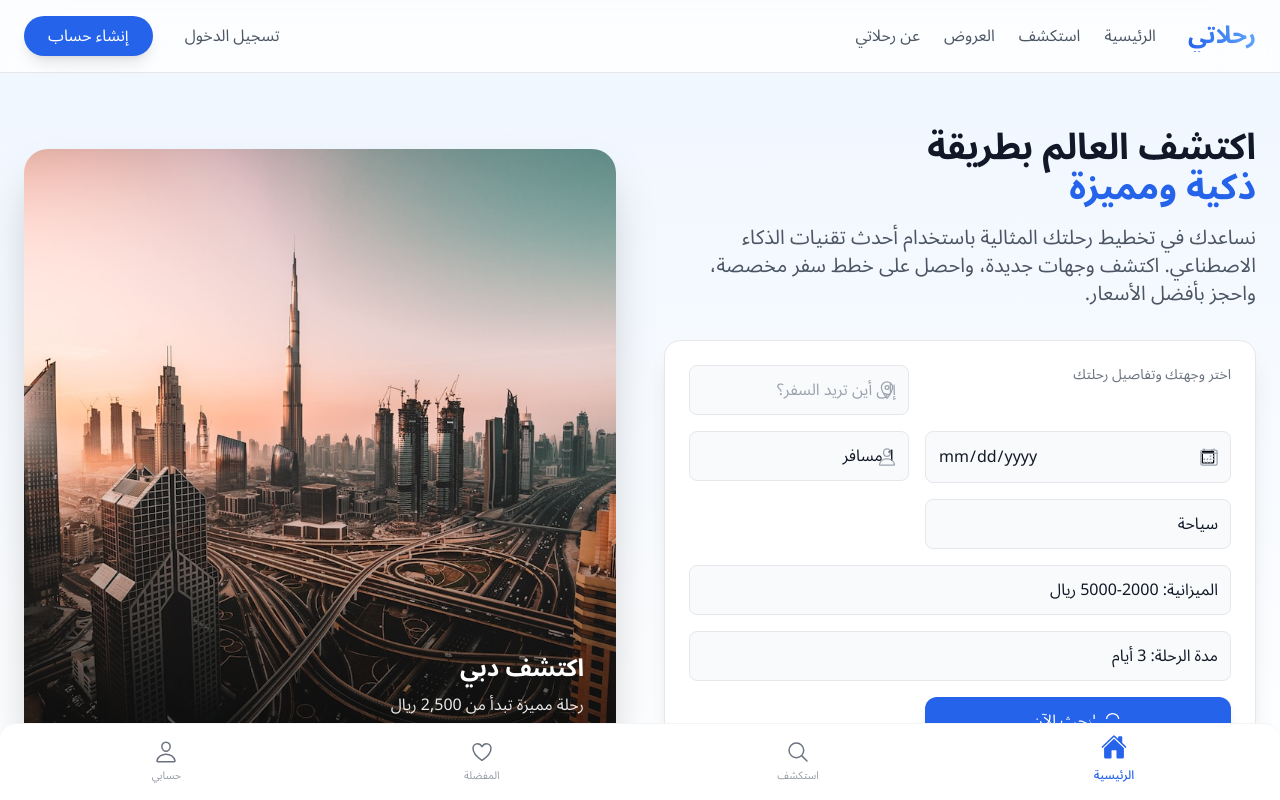
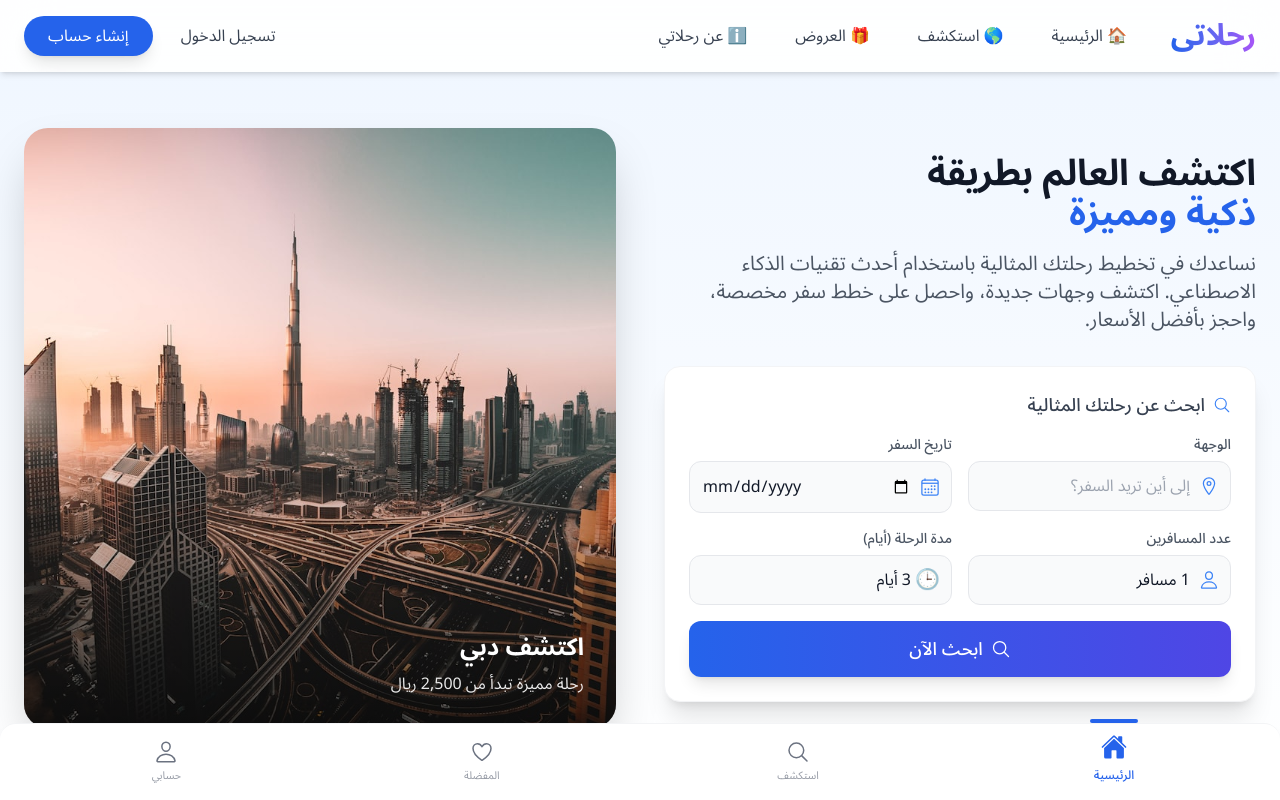
Before and after one commit to Abdualzizsm/trafl, a Next.js app: page / in a window 1280 px wide. Shown: the top 800 px of the page. Built offline with nearby package versions, Linux system fonts and the light colour scheme.

Commit message:
تحسين تصميم الصفحة الرئيسية للكمبيوتر المكتبي

```diff
--- a/src/components/desktop/DesktopHome2.tsx
+++ b/src/components/desktop/DesktopHome2.tsx
@@ -52,48 +52,55 @@ export default function DesktopHome2() {
     }
   };
   return (
-    <main className="min-h-screen bg-gray-50 dark:bg-gray-900">
+    <main className="min-h-screen bg-gradient-to-b from-blue-50 to-white dark:from-gray-900 dark:to-gray-800">
       {/* Navigation */}
-      <nav className="fixed top-0 left-0 right-0 z-50 bg-white/80 dark:bg-gray-800/80 backdrop-blur-xl border-b border-gray-200 dark:border-gray-700">
-        <div className="container mx-auto px-4 sm:px-6 py-3 sm:py-4">
+      <nav className="fixed top-0 left-0 right-0 z-50 bg-white/90 dark:bg-gray-800/90 backdrop-blur-xl shadow-md">
+        <div className="container mx-auto px-4 sm:px-6 py-4">
           <div className="flex items-center justify-between">
             <div className="flex items-center space-x-8 rtl:space-x-reverse">
-              <motion.h1
-                initial={{ opacity: 0, y: -20 }}
-                animate={{ opacity: 1, y: 0 }}
-                className="text-2xl font-bold bg-gradient-to-r from-blue-600 to-blue-400 text-transparent bg-clip-text"
+              <motion.div
+                initial={{ opacity: 0, scale: 0.8 }}
+                animate={{ opacity: 1, scale: 1 }}
+                transition={{ type: "spring", stiffness: 300 }}
               >
+                <h1 className="text-3xl font-bold bg-gradient-to-r from-blue-600 via-indigo-500 to-purple-500 text-transparent bg-clip-text">
                   رحلاتي
-              </motion.h1>
+                </h1>
+              </motion.div>
               <div className="hidden md:flex items-center space-x-6 rtl:space-x-reverse">
                 {[
-                  { href: '/', label: 'الرئيسية' },
-                  { href: '/explore', label: 'استكشف' },
-                  { href: '/offers', label: 'العروض' },
-                  { href: '/about', label: 'عن رحلاتي' }
+                  { href: '/', label: 'الرئيسية', icon: '🏠' },
+                  { href: '/explore', label: 'استكشف', icon: '🌎' },
+                  { href: '/offers', label: 'العروض', icon: '🎁' },
+                  { href: '/about', label: 'عن رحلاتي', icon: 'ℹ️' }
                 ].map((link, index) => (
                   <motion.div
                     key={link.href}
                     initial={{ opacity: 0, y: -20 }}
                     animate={{ opacity: 1, y: 0 }}
-                    transition={{ delay: index * 0.1 }}
+                    transition={{ delay: index * 0.1, type: "spring" }}
+                    whileHover={{ scale: 1.05 }}
+                    whileTap={{ scale: 0.95 }}
                   >
                     <Link
                       href={link.href}
-                      className="text-gray-600 dark:text-gray-300 hover:text-blue-600 dark:hover:text-blue-400 transition-colors"
+                      className="flex items-center gap-1 px-3 py-2 rounded-full text-gray-700 dark:text-gray-200 hover:bg-blue-50 dark:hover:bg-blue-900/30 hover:text-blue-600 dark:hover:text-blue-400 transition-all"
                     >
-                      {link.label}
+                      <span>{link.icon}</span>
+                      <span>{link.label}</span>
                     </Link>
                   </motion.div>
                 ))}
               </div>
             </div>
-            <div className="flex items-center space-x-4 rtl:space-x-reverse">
+            <div className="flex items-center gap-3">
               <motion.button
                 initial={{ opacity: 0, y: -20 }}
                 animate={{ opacity: 1, y: 0 }}
                 transition={{ delay: 0.4 }}
-                className="px-4 py-2 text-gray-600 dark:text-gray-300 hover:text-blue-600 dark:hover:text-blue-400 transition-colors"
+                whileHover={{ scale: 1.05 }}
+                whileTap={{ scale: 0.95 }}
+                className="px-4 py-2 rounded-full text-gray-700 dark:text-gray-200 hover:bg-blue-50 dark:hover:bg-blue-900/30 transition-all"
               >
                 تسجيل الدخول
               </motion.button>
@@ -101,6 +108,8 @@ export default function DesktopHome2() {
                 initial={{ opacity: 0, y: -20 }}
                 animate={{ opacity: 1, y: 0 }}
                 transition={{ delay: 0.5 }}
+                whileHover={{ scale: 1.05 }}
+                whileTap={{ scale: 0.95 }}
                 className="px-6 py-2 bg-blue-600 text-white rounded-full hover:bg-blue-700 transition-colors shadow-lg hover:shadow-xl"
               >
                 إنشاء حساب
@@ -136,40 +145,55 @@ export default function DesktopHome2() {
                 initial={{ y: 20, opacity: 0 }}
                 animate={{ y: 0, opacity: 1 }}
                 transition={{ delay: 0.2 }}
-                className="bg-white dark:bg-gray-800 rounded-2xl shadow-xl p-4 sm:p-6 border border-gray-200 dark:border-gray-700"
+                className="bg-white dark:bg-gray-800 rounded-2xl shadow-xl p-6 border border-gray-100 dark:border-gray-700"
               >
-                <div className="grid grid-cols-1 gap-3 sm:gap-4">
-                  <div className="text-sm text-gray-500 dark:text-gray-400 mb-1">اختر وجهتك وتفاصيل رحلتك</div>
+                <div className="space-y-4">
+                  <div className="text-lg font-medium text-gray-700 dark:text-gray-200 mb-2 flex items-center gap-2">
+                    <IoSearchOutline className="text-blue-500" />
+                    ابحث عن رحلتك المثالية
+                  </div>
+
+                  <div className="grid grid-cols-1 md:grid-cols-2 gap-4">
+                    <div className="relative group">
+                      <label className="block text-sm font-medium text-gray-600 dark:text-gray-300 mb-1.5">الوجهة</label>
                       <div className="relative">
-                    <IoLocationOutline className="absolute right-3 top-1/2 -translate-y-1/2 text-gray-400 text-xl" />
+                        <IoLocationOutline className="absolute right-3 top-1/2 -translate-y-1/2 text-blue-500 group-hover:text-blue-600 transition-colors text-xl" />
                         <input
                           type="text"
                           dir="rtl"
                           value={searchParams.destination}
                           onChange={(e) => setSearchParams({ ...searchParams, destination: e.target.value })}
-                      className="w-full bg-gray-50 dark:bg-gray-700 rounded-lg p-2.5 sm:p-3 pr-10 text-gray-900 dark:text-white placeholder-gray-400 focus:ring-2 focus:ring-blue-500 border border-gray-200 dark:border-gray-600"
+                          className="w-full bg-gray-50 dark:bg-gray-700/70 rounded-xl p-3 pr-10 text-gray-900 dark:text-white placeholder-gray-400 focus:ring-2 focus:ring-blue-500 border border-gray-200 dark:border-gray-600 transition-all focus:border-blue-500"
                           placeholder="إلى أين تريد السفر؟"
                         />
                       </div>
+                    </div>
 
+                    <div className="relative group">
+                      <label className="block text-sm font-medium text-gray-600 dark:text-gray-300 mb-1.5">تاريخ السفر</label>
                       <div className="relative">
-                    <IoCalendarOutline className="absolute right-3 top-1/2 -translate-y-1/2 text-gray-400 text-xl" />
+                        <IoCalendarOutline className="absolute right-3 top-1/2 -translate-y-1/2 text-blue-500 group-hover:text-blue-600 transition-colors text-xl" />
                         <input
                           type="date"
                           dir="rtl"
                           value={searchParams.date}
                           onChange={(e) => setSearchParams({ ...searchParams, date: e.target.value })}
-                      className="w-full bg-gray-50 dark:bg-gray-700 rounded-lg p-2.5 sm:p-3 pr-10 text-gray-900 dark:text-white border border-gray-200 dark:border-gray-600 focus:ring-2 focus:ring-blue-500"
+                          className="w-full bg-gray-50 dark:bg-gray-700/70 rounded-xl p-3 pr-10 text-gray-900 dark:text-white border border-gray-200 dark:border-gray-600 focus:ring-2 focus:ring-blue-500 focus:border-blue-500 transition-all"
                         />
                       </div>
+                    </div>
+                  </div>
 
+                  <div className="grid grid-cols-1 md:grid-cols-2 gap-4">
+                    <div className="relative group">
+                      <label className="block text-sm font-medium text-gray-600 dark:text-gray-300 mb-1.5">عدد المسافرين</label>
                       <div className="relative">
-                    <IoPersonOutline className="absolute right-3 top-1/2 -translate-y-1/2 text-gray-400 text-xl" />
+                        <IoPersonOutline className="absolute right-3 top-1/2 -translate-y-1/2 text-blue-500 group-hover:text-blue-600 transition-colors text-xl" />
                         <select
                           dir="rtl"
                           value={searchParams.travelers}
                           onChange={(e) => setSearchParams({ ...searchParams, travelers: e.target.value })}
-                      className="w-full bg-gray-50 dark:bg-gray-700 rounded-lg p-2.5 sm:p-3 pr-10 text-gray-900 dark:text-white border border-gray-200 dark:border-gray-600 focus:ring-2 focus:ring-blue-500 appearance-none"
+                          className="w-full bg-gray-50 dark:bg-gray-700/70 rounded-xl p-3 pr-10 text-gray-900 dark:text-white border border-gray-200 dark:border-gray-600 focus:ring-2 focus:ring-blue-500 focus:border-blue-500 appearance-none transition-all"
                         >
                           <option value="1">1 مسافر</option>
                           <option value="2">2 مسافر</option>
@@ -178,72 +202,52 @@ export default function DesktopHome2() {
                           <option value="5+">5+ مسافر</option>
                         </select>
                       </div>
-
-                  <div className="relative">
-                    <select
-                      dir="rtl"
-                      value={searchParams.tripPurpose}
-                      onChange={(e) => setSearchParams({ ...searchParams, tripPurpose: e.target.value })}
-                      className="w-full bg-gray-50 dark:bg-gray-700 rounded-lg p-2.5 sm:p-3 pr-10 text-gray-900 dark:text-white border border-gray-200 dark:border-gray-600 focus:ring-2 focus:ring-blue-500 appearance-none"
-                    >
-                      <option value="سياحة">سياحة</option>
-                      <option value="عمل">رحلة عمل</option>
-                      <option value="عائلية">رحلة عائلية</option>
-                      <option value="شهر العسل">شهر العسل</option>
-                      <option value="مغامرة">مغامرة</option>
-                    </select>
                     </div>
 
-                  <div className="col-span-full lg:col-span-2 relative">
-                    <select
-                      dir="rtl"
-                      value={searchParams.budget}
-                      onChange={(e) => setSearchParams({ ...searchParams, budget: e.target.value })}
-                      className="w-full bg-gray-50 dark:bg-gray-700 rounded-lg p-2.5 sm:p-3 pr-10 text-gray-900 dark:text-white border border-gray-200 dark:border-gray-600 focus:ring-2 focus:ring-blue-500 appearance-none"
-                    >
-                      <option value="1000-2000">الميزانية: 1000-2000 ريال</option>
-                      <option value="2000-5000">الميزانية: 2000-5000 ريال</option>
-                      <option value="5000-10000">الميزانية: 5000-10000 ريال</option>
-                      <option value="10000+">الميزانية: أكثر من 10000 ريال</option>
-                    </select>
-                  </div>
-
-                  <div className="col-span-full lg:col-span-2 relative">
+                    <div className="relative group">
+                      <label className="block text-sm font-medium text-gray-600 dark:text-gray-300 mb-1.5">مدة الرحلة (أيام)</label>
+                      <div className="relative">
+                        <span className="absolute right-3 top-1/2 -translate-y-1/2 text-blue-500 group-hover:text-blue-600 transition-colors text-xl">🕒</span>
                         <select
                           dir="rtl"
                           value={searchParams.duration}
                           onChange={(e) => setSearchParams({ ...searchParams, duration: e.target.value })}
-                      className="w-full bg-gray-50 dark:bg-gray-700 rounded-lg p-2.5 sm:p-3 pr-10 text-gray-900 dark:text-white border border-gray-200 dark:border-gray-600 focus:ring-2 focus:ring-blue-500 appearance-none"
+                          className="w-full bg-gray-50 dark:bg-gray-700/70 rounded-xl p-3 pr-10 text-gray-900 dark:text-white border border-gray-200 dark:border-gray-600 focus:ring-2 focus:ring-blue-500 focus:border-blue-500 appearance-none transition-all"
                         >
-                      <option value="1">مدة الرحلة: يوم واحد</option>
-                      <option value="2">مدة الرحلة: يومان</option>
-                      <option value="3">مدة الرحلة: 3 أيام</option>
-                      <option value="5">مدة الرحلة: 5 أيام</option>
-                      <option value="7">مدة الرحلة: أسبوع</option>
-                      <option value="14">مدة الرحلة: أسبوعان</option>
+                          <option value="1">يوم واحد</option>
+                          <option value="2">يومان</option>
+                          <option value="3">3 أيام</option>
+                          <option value="4">4 أيام</option>
+                          <option value="5">5 أيام</option>
+                          <option value="7">أسبوع</option>
+                          <option value="14">أسبوعان</option>
                         </select>
                       </div>
+                    </div>
+                  </div>
 
-
-                  <div className="col-span-4 md:col-span-1">
-                    <button
+                  <motion.button
+                    whileHover={{ scale: 1.02 }}
+                    whileTap={{ scale: 0.98 }}
                     onClick={handleSearch}
                     disabled={isLoading}
-                      className={`w-full bg-blue-600 text-white rounded-xl p-3 hover:bg-blue-700 transition-colors shadow-lg hover:shadow-xl flex items-center justify-center gap-2 ${isLoading ? 'opacity-75 cursor-not-allowed' : ''}`}
+                    className="w-full bg-gradient-to-r from-blue-600 to-indigo-600 hover:from-blue-700 hover:to-indigo-700 text-white py-3.5 px-4 rounded-xl font-medium text-lg shadow-lg hover:shadow-xl transition-all flex items-center justify-center gap-2 mt-2"
                   >
                     {isLoading ? (
                       <>
-                          <div className="animate-spin rounded-full h-5 w-5 border-b-2 border-white"></div>
-                          <span className="mr-2">جاري البحث...</span>
+                        <svg className="animate-spin -ml-1 mr-3 h-5 w-5 text-white" xmlns="http://www.w3.org/2000/svg" fill="none" viewBox="0 0 24 24">
+                          <circle className="opacity-25" cx="12" cy="12" r="10" stroke="currentColor" strokeWidth="4"></circle>
+                          <path className="opacity-75" fill="currentColor" d="M4 12a8 8 0 018-8V0C5.373 0 0 5.373 0 12h4zm2 5.291A7.962 7.962 0 014 12H0c0 3.042 1.135 5.824 3 7.938l3-2.647z"></path>
+                        </svg>
+                        جاري البحث...
                       </>
                     ) : (
                       <>
                         <IoSearchOutline className="text-xl" />
-                          <span>ابحث الآن</span>
+                        ابحث الآن
                       </>
                     )}
-                    </button>
-                  </div>
+                  </motion.button>
                 </div>
               </motion.div>
             </div>
```
Lines whose indentation alone changed are shown as unchanged.
